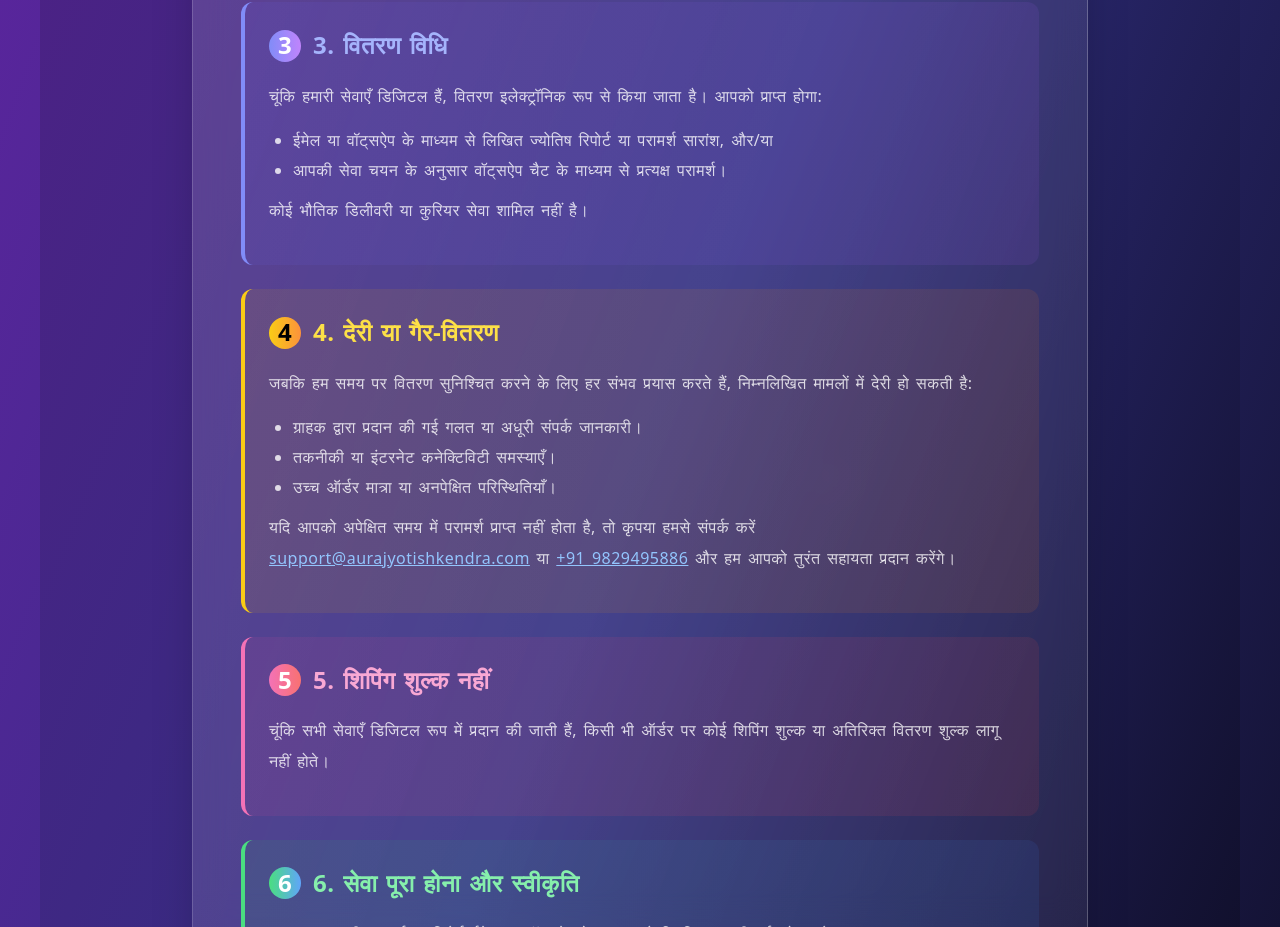
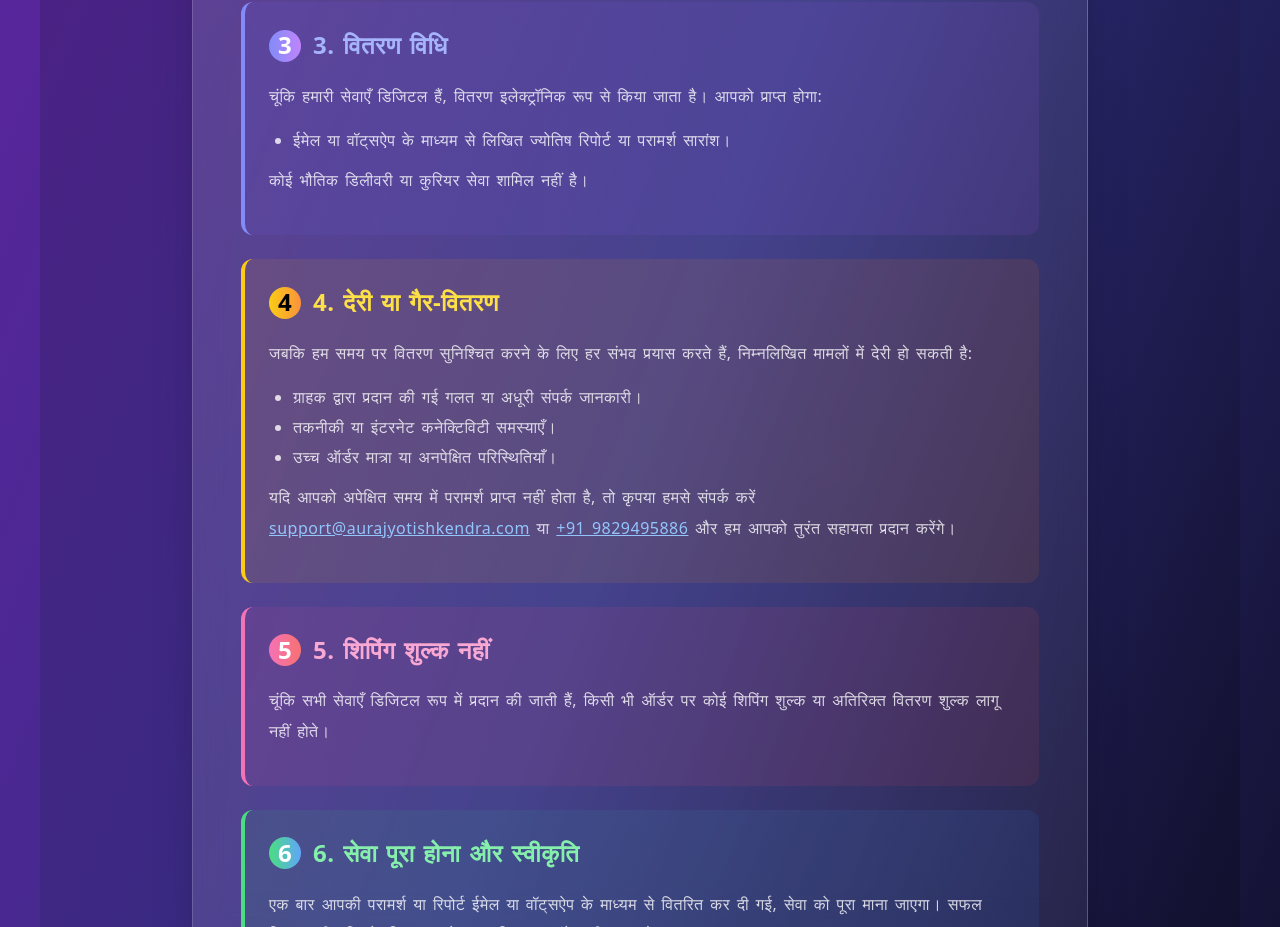
Before and after one commit to RiteshSinghSisodiya/astro_frontend, a React (Vite) app: page /shipping in a window 1280 px wide. Shown: the part 1140-2067 px from the top of the page. Built offline with nearby package versions, Linux system fonts and the light colour scheme; no server answers.

Commit message:
shipping policy updated

```diff
--- a/src/i18n.js
+++ b/src/i18n.js
@@ -320,9 +320,9 @@ const resources = {
         delivery_timeline_title: "2. Delivery Timeline",
         delivery_timeline_p1: "Our typical delivery timeline is within 48 hours (2 business days) after confirmation of your payment. If your order requires additional details (such as birth information or query clarification), delivery time will begin after we receive the necessary information from you.",
         delivery_method_title: "3. Delivery Method",
-        dm_p1: "Since our services are digital, delivery is made electronically. You will receive:",
-        dm_li1: "A written astrology report or consultation summary via email or WhatsApp, and/or",
-        dm_li2: "Direct consultation through WhatsApp chat, as per your service selection.",
+  dm_p1: "Since our services are digital, delivery is made electronically. You will receive:",
+  dm_li1: "A written astrology report or consultation summary via email or WhatsApp.",
+  dm_li2: "",
         no_physical: "No physical delivery or courier service is involved.",
         delays_title: "4. Delays or Non-Delivery",
         delays_p1: "While we make every effort to ensure timely delivery, delays may occur in the following cases:",
@@ -738,9 +738,9 @@ const resources = {
         delivery_timeline_title: "2. वितरण समयरेखा",
         delivery_timeline_p1: "हमारी सामान्य वितरण समयरेखा भुगतान पुष्टिकरण के बाद 48 घंटों (2 व्यावसायिक दिन) के भीतर है। यदि आपके ऑर्डर के लिए अतिरिक्त जानकारी (जैसे जन्म जानकारी या प्रश्न स्पष्टकरण) की आवश्यकता है, तो वितरण का समय आवश्यक जानकारी प्राप्त होने के बाद शुरू होगा।",
         delivery_method_title: "3. वितरण विधि",
-        dm_p1: "चूंकि हमारी सेवाएँ डिजिटल हैं, वितरण इलेक्ट्रॉनिक रूप से किया जाता है। आपको प्राप्त होगा:",
-        dm_li1: "ईमेल या वॉट्सऐप के माध्यम से लिखित ज्योतिष रिपोर्ट या परामर्श सारांश, और/या",
-        dm_li2: "आपकी सेवा चयन के अनुसार वॉट्सऐप चैट के माध्यम से प्रत्यक्ष परामर्श।",
+  dm_p1: "चूंकि हमारी सेवाएँ डिजिटल हैं, वितरण इलेक्ट्रॉनिक रूप से किया जाता है। आपको प्राप्त होगा:",
+  dm_li1: "ईमेल या वॉट्सऐप के माध्यम से लिखित ज्योतिष रिपोर्ट या परामर्श सारांश।",
+  dm_li2: "",
         no_physical: "कोई भौतिक डिलीवरी या कुरियर सेवा शामिल नहीं है।",
         delays_title: "4. देरी या गैर-वितरण",
         delays_p1: "जबकि हम समय पर वितरण सुनिश्चित करने के लिए हर संभव प्रयास करते हैं, निम्नलिखित मामलों में देरी हो सकती है:",
--- a/src/pages/legal/ShippingPolicy.jsx
+++ b/src/pages/legal/ShippingPolicy.jsx
@@ -3,6 +3,7 @@ import { useTranslation } from "react-i18next";
 
 export default function ShippingPolicy() {
   const { t } = useTranslation();
+  const dmLi2 = t("shipping.dm_li2");
 
   return (
     <PageShell title={t("shipping.title")}>
@@ -46,7 +47,7 @@ export default function ShippingPolicy() {
           <p className="text-white/80 leading-relaxed">{t("shipping.dm_p1")}</p>
           <ul className="list-disc pl-6 text-white/80 mt-3 space-y-1">
             <li>{t("shipping.dm_li1")}</li>
-            <li>{t("shipping.dm_li2")}</li>
+            {dmLi2 ? <li>{dmLi2}</li> : null}
           </ul>
           <p className="mt-3 text-white/80">{t("shipping.no_physical")}</p>
         </div>
```
